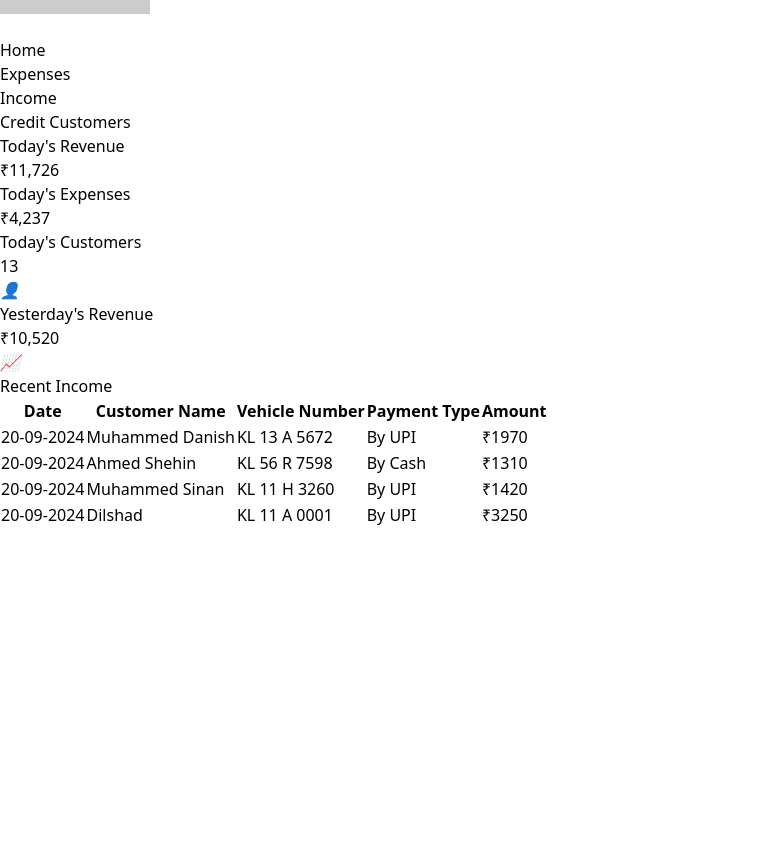
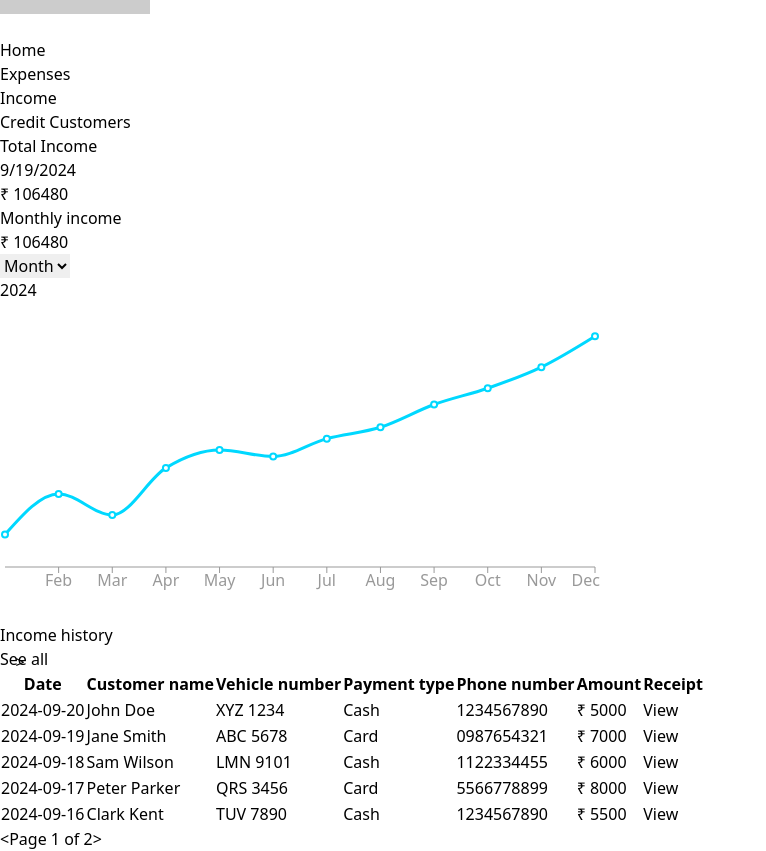
Before and after one commit to teamdevelopers-2024/sealand, a React (Vite) app in the folder frontend/: page /income in a window 1280 px wide. Before the commit this address led to /income#/home. Shown: the part 440-1291 px from the top of the page, without its empty margins (0-766 px from the left). Before the commit the page ends 968 px from the top, so only its background shows below. Built offline with nearby package versions, Linux system fonts and the light colour scheme; sample sign-in values are in the browser's storage.

Commit message:
income page modified more

```diff
--- a/frontend/src/components/Income Body/IncomeBody.jsx
+++ b/frontend/src/components/Income Body/IncomeBody.jsx
@@ -26,33 +26,38 @@ const monthlyData = [
 
 // Yearly data
 const yearlyData = [
-  { name: "2016", income: 50000 },
-  { name: "2017", income: 60000 },
-  { name: "2018", income: 70000 },
-  { name: "2019", income: 80000 },
-  { name: "2020", income: 90000 },
-  { name: "2021", income: 100000 },
-  { name: "2022", income: 110000 },
-  { name: "2023", income: 120000 },
+  { name: "2019", income: 50000 },
+  { name: "2020", income: 100000 },
+  { name: "2021", income: 110000 },
+  { name: "2022", income: 120000 },
+  { name: "2023", income: 130000 },
+  { name: "2024", income: 140000 },
 ];
 
-// Daily data (last 7 days)
-const dailyData = Array.from({ length: 8 }, (_, index) => {
+// Daily data (last 7 days, starting from Sunday)
+const dailyData = Array.from({ length: 7 }, (_, index) => {
   const date = new Date();
-  date.setDate(date.getDate() - index);
+  date.setDate(date.getDate() - (index + 1)); // Shift to start from Sunday
   return {
-    name: date.toLocaleDateString(undefined, { weekday: 'long' }), // e.g., "Monday"
-    income: Math.floor(Math.random() * 5000) + 1000, // Random income for each day
+    name: date.toLocaleDateString(undefined, { weekday: 'long' }),
+    income: Math.floor(Math.random() * 5000) + 1000,
   };
-});
+}).reverse(); // Reverse to show from Sunday to Saturday
 
 const incomeHistoryData = [
-  // Your income history data goes here
+  // Example income history data
+  { id: 1, date: '2024-09-20', customerName: 'John Doe', vehicleNumber: 'XYZ 1234', paymentType: 'Cash', phoneNumber: '1234567890', amount: 5000 },
+  { id: 2, date: '2024-09-19', customerName: 'Jane Smith', vehicleNumber: 'ABC 5678', paymentType: 'Card', phoneNumber: '0987654321', amount: 7000 },
+  { id: 3, date: '2024-09-18', customerName: 'Sam Wilson', vehicleNumber: 'LMN 9101', paymentType: 'Cash', phoneNumber: '1122334455', amount: 6000 },
+  { id: 4, date: '2024-09-17', customerName: 'Peter Parker', vehicleNumber: 'QRS 3456', paymentType: 'Card', phoneNumber: '5566778899', amount: 8000 },
+  { id: 5, date: '2024-09-16', customerName: 'Clark Kent', vehicleNumber: 'TUV 7890', paymentType: 'Cash', phoneNumber: '1234567890', amount: 5500 },
+  { id: 6, date: '2024-09-15', customerName: 'Bruce Wayne', vehicleNumber: 'WXY 1357', paymentType: 'Card', phoneNumber: '0987654321', amount: 6500 },
 ];
 
 const IncomeBody = () => {
   const [timePeriod, setTimePeriod] = useState("Monthly");
   const [income, setIncome] = useState(106480); // Default for monthly
+  const [currentYear, setCurrentYear] = useState(new Date().getFullYear()); // State for current year
   const [showAll, setShowAll] = useState(false);
   const [currentPage, setCurrentPage] = useState(1);
   const entriesPerPage = 5;
@@ -83,7 +88,7 @@ const IncomeBody = () => {
   const indexOfFirstEntry = indexOfLastEntry - entriesPerPage;
   const currentEntries = showAll
     ? incomeHistoryData
-    : incomeHistoryData.slice(0, 3);
+    : incomeHistoryData.slice(indexOfFirstEntry, indexOfLastEntry);
 
   const handleNextPage = () => {
     if (currentPage < Math.ceil(incomeHistoryData.length / entriesPerPage)) {
@@ -102,9 +107,20 @@ const IncomeBody = () => {
     setCurrentPage(1);
   };
 
-  // Get current date and time
+  const handleNextYear = () => {
+    if (timePeriod === "Monthly") {
+      setCurrentYear(prevYear => prevYear + 1);
+    }
+  };
+
+  const handlePrevYear = () => {
+    if (timePeriod === "Monthly" && currentYear > 2020) {
+      setCurrentYear(prevYear => prevYear - 1);
+    }
+  };
+
+  // Get current date
   const currentDate = new Date();
-  const currentYear = currentDate.getFullYear(); // Get current year
 
   return (
     <div className="min-h-screen bg-gray-900 p-8 text-gray-100 relative">
@@ -135,13 +151,15 @@ const IncomeBody = () => {
             </div>
 
             {/* Graph */}
-            <div className="mt-5" style={{ width: "600px", height: "300px", marginBottom: '45px' }}>
+            <div className="mt-5 relative" style={{ width: "600px", height: "300px", marginBottom: '45px' }}>
               <div className="flex justify-center mb-2 text-gray-300">
                 {timePeriod === "Daily" ? (
                   <span className="text-lg font-semibold">Last 7 Days</span>
-                ) : timePeriod === "Monthly" || timePeriod === "Yearly" ? (
+                ) : timePeriod === "Monthly" ? (
                   <span className="text-lg font-semibold">{currentYear}</span>
-                ) : null}
+                ) : (
+                  <span className="text-lg font-semibold">Last 5 Years</span>
+                )}
               </div>
               <ResponsiveContainer width="100%" height="100%">
                 <LineChart data={graphData}>
@@ -158,6 +176,26 @@ const IncomeBody = () => {
                   />
                 </LineChart>
               </ResponsiveContainer>
+
+              {/* Arrow Buttons */}
+              {timePeriod === "Monthly" && (
+                <>
+                  <button
+                    onClick={handlePrevYear}
+                    className="absolute left-0 top-1/2 transform -translate-y-1/2 p-2 bg-gray-700 rounded-full text-cyan-400 hover:bg-gray-600 transition"
+                    style={{ marginLeft: '-80px', width: '40px', height: '40px', display: 'flex', alignItems: 'center', justifyContent: 'center' }}
+                  >
+                    &lt; {/* Left arrow */}
+                  </button>
+                  <button
+                    onClick={handleNextYear}
+                    className="absolute right-0 top-1/2 transform -translate-y-1/2 p-2 bg-gray-700 rounded-full text-cyan-400 hover:bg-gray-600 transition"
+                    style={{ marginRight: '-80px', width: '40px', height: '40px', display: 'flex', alignItems: 'center', justifyContent: 'center' }}
+                  >
+                    &gt; {/* Right arrow */}
+                  </button>
+                </>
+              )}
             </div>
           </div>
         </div>
@@ -198,6 +236,25 @@ const IncomeBody = () => {
               ))}
             </tbody>
           </table>
+
+          {/* Pagination Buttons */}
+          <div className="flex justify-between mt-4">
+            <button
+              onClick={handlePrevPage}
+              disabled={currentPage === 1}
+              className="p-2 bg-gray-700 rounded-full text-cyan-400 hover:bg-gray-600 transition"
+            >
+              &lt; {/* Left arrow */}
+            </button>
+            <span className="text-gray-400">{`Page ${currentPage} of ${Math.ceil(incomeHistoryData.length / entriesPerPage)}`}</span>
+            <button
+              onClick={handleNextPage}
+              disabled={currentPage === Math.ceil(incomeHistoryData.length / entriesPerPage)}
+              className="p-2 bg-gray-700 rounded-full text-cyan-400 hover:bg-gray-600 transition"
+            >
+              &gt; {/* Right arrow */}
+            </button>
+          </div>
         </div>
       </main>
     </div>
--- a/frontend/src/routes/LayoutRoutes/LayoutRoutes.jsx
+++ b/frontend/src/routes/LayoutRoutes/LayoutRoutes.jsx
@@ -1,5 +1,5 @@
 import React, { Suspense } from "react";
-import { HashRouter as Router, Route, Routes } from "react-router-dom";
+import { BrowserRouter as Router, Route, Routes } from "react-router-dom";
 import PrivateRoutes from "./PrivateRoutes";
 
 // Lazy import components
--- a/frontend/src/services/api.js
+++ b/frontend/src/services/api.js
@@ -18,7 +18,7 @@ async function login(body) {
     return response.data;
 
   } catch (error) {
-    console.log(error.response.data)
+    console.log(error)
     return error.response.data
 
   }
```
Also changed, not shown: 21 other files (tests, documents, lock files or other folders).
